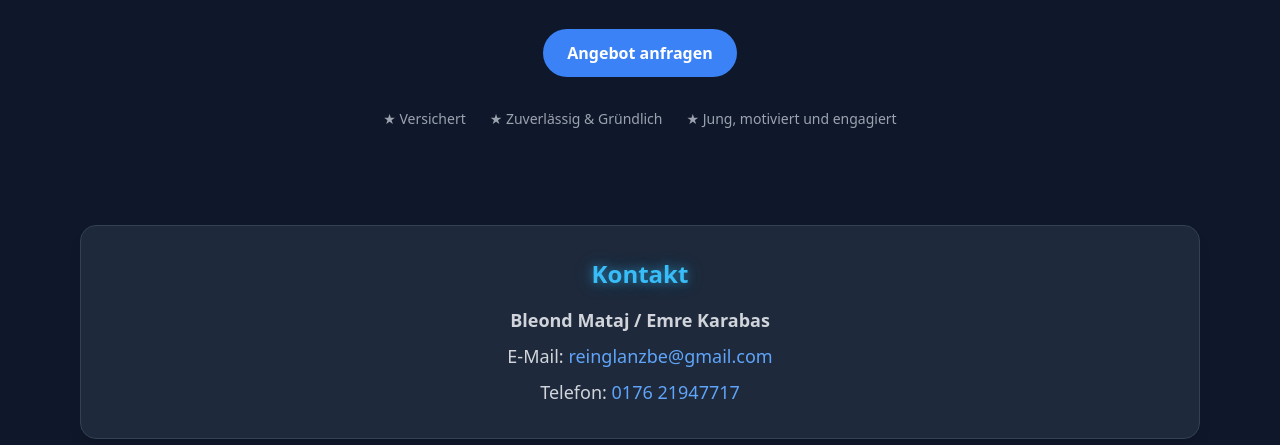
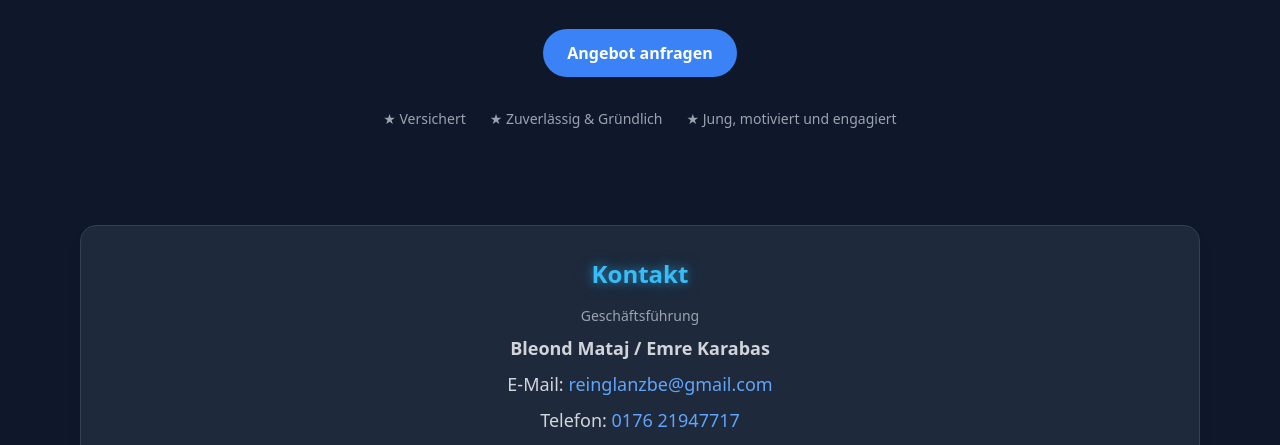
Before and after one commit to Mousasow1907/ReinGlanz-Website-, a website: page index.html in a window 1280 px wide. Shown: the part 371-816 px from the top of the page. Drawn offline with nearby package versions, Linux system fonts and the light colour scheme; some packages are replaced by stand-ins of ours; a script that the page names is missing.

Commit message:
Updated index.html

```diff
--- a/index.html
+++ b/index.html
@@ -67,6 +67,7 @@
     <section class="mx-auto max-w-6xl px-4 py-8">
       <div class="card p-8 text-center dark:bg-gray-800 shadow-lg">
         <h3 class="font-bold text-2xl text-glow mb-4">Kontakt</h3>
+        <p class="text-sm text-gray-400 dark:text-gray-400 mb-2">Geschäftsführung</p>
         <p class="text-lg text-gray-300 dark:text-gray-300">
           <strong>Bleond Mataj / Emre Karabas</strong>
         </p>
```
